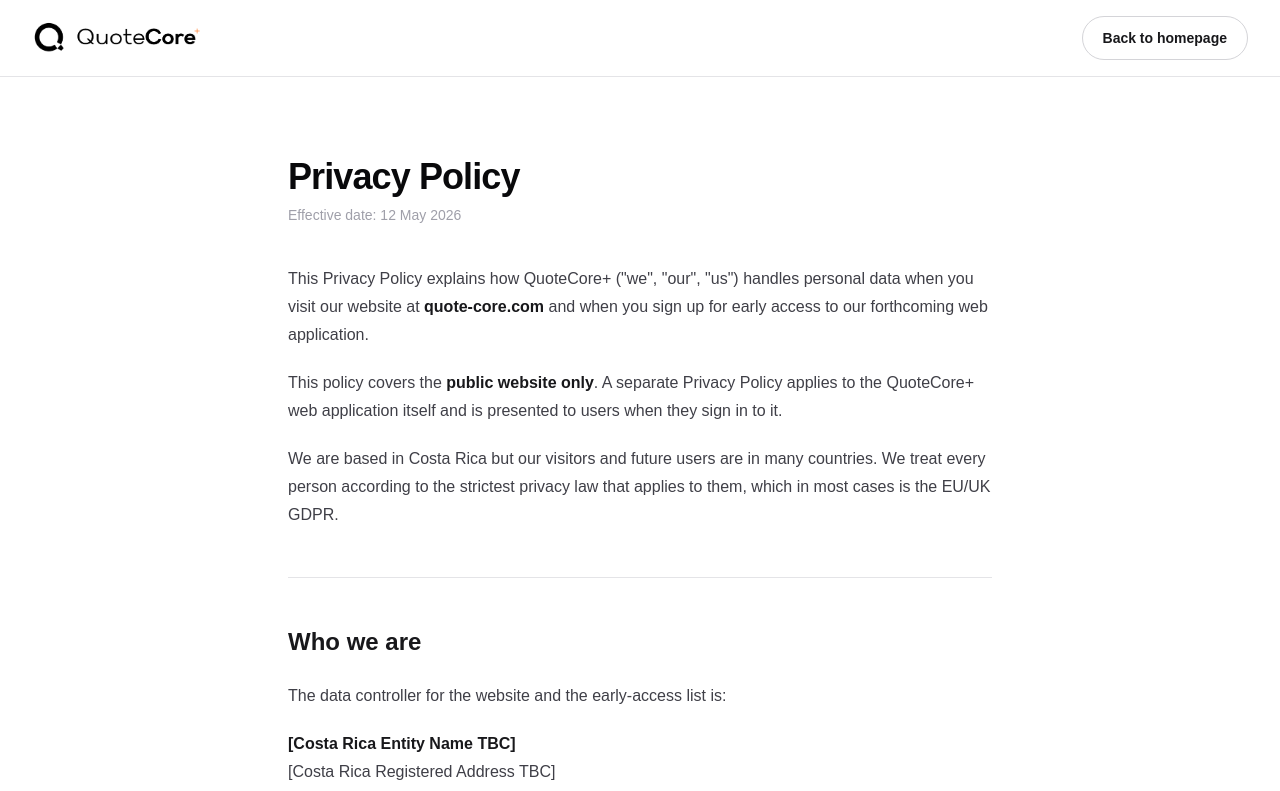
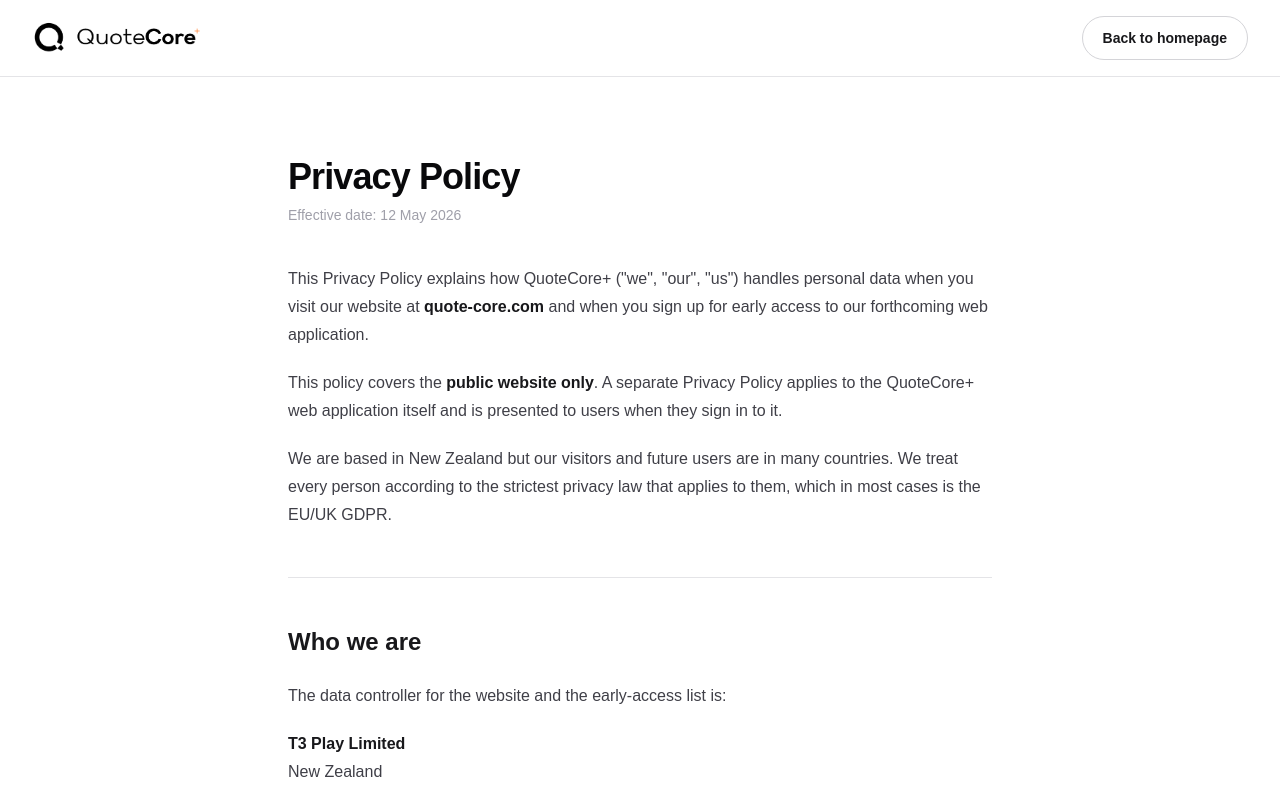
Before and after one commit to barrytheai/quotecore, a Next.js app: page /privacy in a window 1280 px wide. Shown: the top 791 px of the page. Built offline with nearby package versions, Linux system fonts and the light colour scheme.

Commit message:
fix: update legal entity to T3 Play Limited, New Zealand

```diff
--- a/app/privacy/page.tsx
+++ b/app/privacy/page.tsx
@@ -26,13 +26,13 @@ export default function PrivacyPage() {
         <div className="prose prose-zinc mt-10 max-w-none">
           <p>This Privacy Policy explains how QuoteCore+ ("we", "our", "us") handles personal data when you visit our website at <strong>quote-core.com</strong> and when you sign up for early access to our forthcoming web application.</p>
           <p>This policy covers the <strong>public website only</strong>. A separate Privacy Policy applies to the QuoteCore+ web application itself and is presented to users when they sign in to it.</p>
-          <p>We are based in Costa Rica but our visitors and future users are in many countries. We treat every person according to the strictest privacy law that applies to them, which in most cases is the EU/UK GDPR.</p>
+          <p>We are based in New Zealand but our visitors and future users are in many countries. We treat every person according to the strictest privacy law that applies to them, which in most cases is the EU/UK GDPR.</p>
 
           <hr />
 
           <h2>Who we are</h2>
           <p>The data controller for the website and the early-access list is:</p>
-          <p><strong>[Costa Rica Entity Name TBC]</strong><br />[Costa Rica Registered Address TBC]<br />Email: info@quote-core.com</p>
+          <p><strong>T3 Play Limited</strong><br />New Zealand<br />Email: info@quote-core.com</p>
           <p>For visitors in the EU or UK, we have not yet appointed a representative under Article 27 of the GDPR / UK GDPR. Until we do, you can contact us directly at the email above for any privacy queries.</p>
 
           <hr />
@@ -112,7 +112,7 @@ export default function PrivacyPage() {
             <li><strong>Objection</strong> - object to processing based on our legitimate interests.</li>
             <li><strong>Withdraw consent</strong> - at any time, by emailing us or clicking unsubscribe.</li>
           </ul>
-          <p>California residents have additional rights under CCPA/CPRA. Costa Rica residents have rights under Law 8968 (PRODHAB). These broadly mirror the GDPR rights above.</p>
+          <p>California residents have additional rights under CCPA/CPRA. New Zealand residents have rights under Law 8968 (New Zealand Privacy Commissioner). These broadly mirror the GDPR rights above.</p>
 
           <hr />
 
--- a/app/terms/page.tsx
+++ b/app/terms/page.tsx
@@ -25,7 +25,7 @@ export default function TermsPage() {
 
         <div className="prose prose-zinc mt-10 max-w-none">
           <p>These Terms of Use ("Terms") govern your access to and use of the public website at <strong>quote-core.com</strong> (the "Site"), including any early-access signup form.</p>
-          <p>The Site is operated by <strong>[Costa Rica Entity Name TBC]</strong>, with registered address at <strong>[Costa Rica Registered Address TBC]</strong>. You can reach us at info@quote-core.com.</p>
+          <p>The Site is operated by <strong>T3 Play Limited</strong>, with registered address at <strong>New Zealand</strong>. You can reach us at info@quote-core.com.</p>
           <p>These Terms cover the <strong>public website only</strong>. When QuoteCore+ launches and you create an account, a separate Terms of Service governs your use of the application itself.</p>
           <p>By using the Site you agree to these Terms. If you don't agree, please don't use the Site.</p>
 
@@ -101,7 +101,7 @@ export default function TermsPage() {
           <hr />
 
           <h2>12. Governing law and disputes</h2>
-          <p>These Terms are governed by the laws of <strong>Costa Rica</strong>, without regard to its conflict-of-laws rules. Any dispute arising out of or related to the Site will be brought exclusively in the competent courts of San Jose, Costa Rica.</p>
+          <p>These Terms are governed by the laws of <strong>New Zealand</strong>, without regard to its conflict-of-laws rules. Any dispute arising out of or related to the Site will be brought exclusively in the competent courts of San Jose, New Zealand.</p>
           <p>Nothing in this section overrides any mandatory consumer-protection rights you have under the law of the country where you live.</p>
 
           <hr />
```
